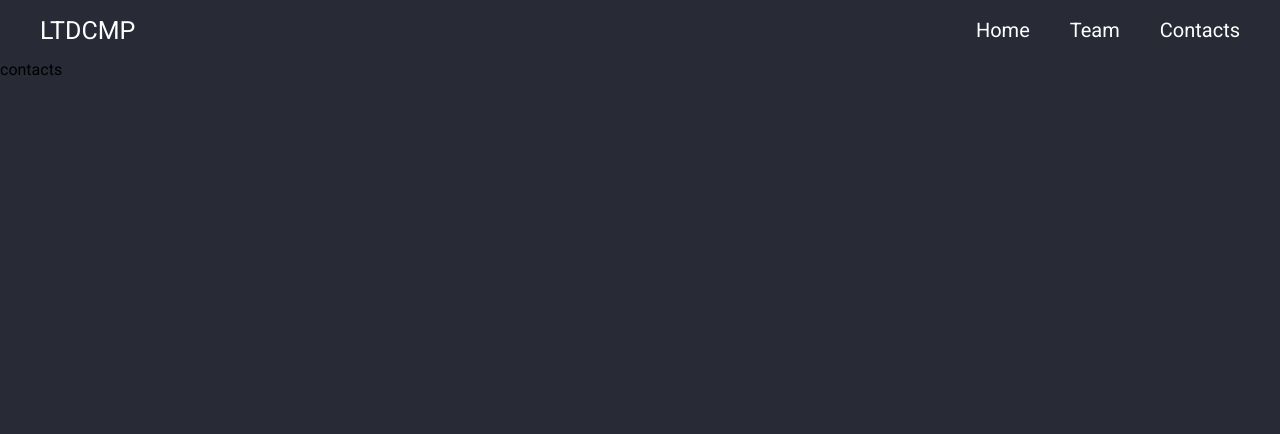
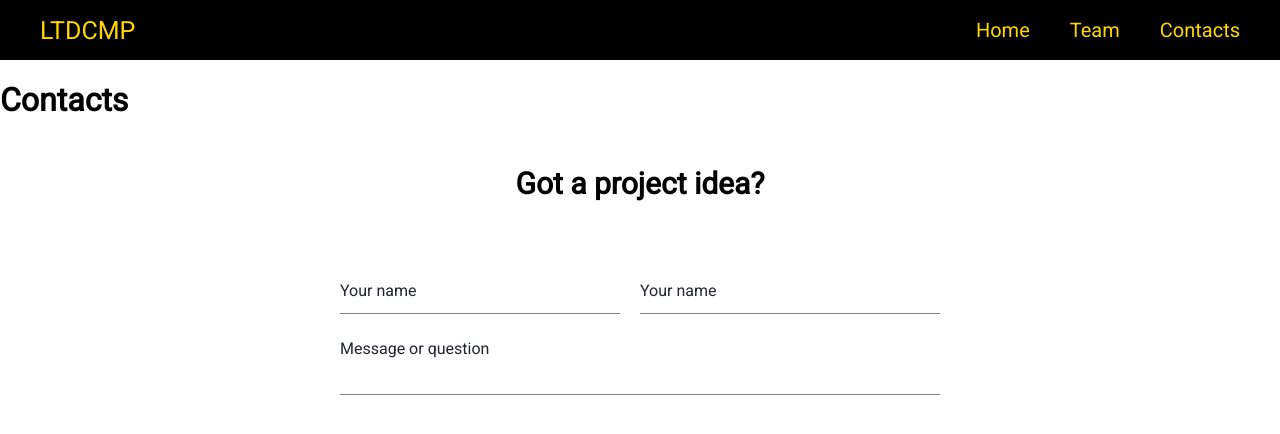
Before and after one commit to Saint33/ltdcmp, a Next.js app: page /contacts in a window 1280 px wide. Shown: the top 434 px of the page. Built offline with nearby package versions, Linux system fonts and the light colour scheme.

Commit message:
added contactForm component

```diff
--- /dev/null
+++ b/components/contactForm/index.js
@@ -0,0 +1,141 @@
+import React from 'react'
+import styled from 'styled-components'
+
+const FormWrapper = styled.section`
+  display: flex;
+  justify-content: center;
+  align-items: center;
+  flex-direction: column;
+`
+
+const FormTitle = styled.h1`
+  font-size: 30px;
+`
+
+const Form = styled.form`
+  width: 600px;
+  display: flex;
+  flex-wrap: wrap;
+`
+
+const FormRow = styled.div`
+  display: flex;
+  position: relative;
+  width: 100%;
+  margin-bottom: 20px;
+  &:first-child {
+    padding-top: 50px;
+  }
+  &:last-child {
+    margin-bottom: 0;
+  }
+`
+
+const Label = styled.label`
+  position: absolute;
+  left: 0;
+  top: 5px;
+  font-size: 16px;
+  color: #23252c;
+  transition: all 500ms cubic-bezier(0.68, -0.55, 0.265, 1.55);
+`
+
+const Input = styled.input`
+  height: 38px;
+  border: none;
+  border-bottom: 1px solid grey;
+  width: 100%;
+  font-size: 16px;
+  padding: 10px 0;
+  &:focus {
+    outline: none;
+    &+label {
+      transform: translate(0, -30px);
+    }
+  }
+`
+
+const InputWrapper = styled.div`
+  width: 50%;
+  position: relative;
+  &:first-child {
+    padding-right: 20px;
+  }
+`
+
+const FormTextArea = styled.textarea`
+  padding-top: 20px;
+  width: 100%;
+  resize: none;
+  border: none;
+  border-bottom: 1px solid grey;
+  display: block;
+  line-height: 1.2;
+  overflow:hidden;
+  font-size: 16px;
+  &:focus {
+    outline: none;
+  }
+`
+
+class ContactForm extends React.Component {
+
+  state = {
+
+  }
+
+  textarea = React.createRef();
+
+  componentDidMount (){
+    console.log(this.textarea);
+    this.textarea.current.addEventListener('keydown', this.autosize)
+  }
+
+  componentWillUnmount() {
+    this.textarea.current.removeEventListener('keydown', this.autosize)
+  }
+
+  autosize = () => {
+    const textarea = this.textarea.current;
+    textarea.style.cssText = 'height:auto; padding:0';
+    textarea.style.cssText = 'height:' + textarea.scrollHeight + 'px';
+  }
+
+  render() {
+    return (
+      <FormWrapper>
+        <FormTitle>
+          Got a project idea?
+        </FormTitle>
+        <Form>
+          <FormRow>
+            <InputWrapper>
+              <Input
+                type="text"
+                id="name" />
+              <Label htmlFor="name">
+                Your name
+              </Label>
+            </InputWrapper>
+            <InputWrapper>
+              <Input
+                type="text"
+                id="name" />
+              <Label htmlFor="name">
+                Your name
+              </Label>
+            </InputWrapper>
+          </FormRow>
+          <FormRow>
+            <Label>
+              Message or question
+            </Label>
+            <FormTextArea ref={this.textarea}/>
+          </FormRow>
+        </Form>
+      </FormWrapper>
+    )
+  }
+}
+
+export default ContactForm;
--- a/components/header/index.js
+++ b/components/header/index.js
@@ -8,21 +8,22 @@ const HeaderContainer = styled.div`
   justify-content: space-between;
   padding: 0 40px;
   height: 60px;
+  background-color: black;
 `
 
 const HeaderLogo = styled.div`
-  color: white;
+  color: #FFD700;
   font-size: 25px;
 `
 
 const HeaderLink = styled.span`
-  color: white;
+  color: #FFD700;
   font-size: 20px;
   transition: 0.2s;
   cursor: pointer;
   margin-right: 40px;
   &:hover {
-    color: blue;
+    color: #CCAC00;
   }
   &:last-child {
     margin-right: 0;
--- a/components/layout/index.js
+++ b/components/layout/index.js
@@ -3,12 +3,19 @@ import styled from 'styled-components'
 import Header from '../header'
 
 const LayoutContainer = styled.div`
-  background-color: #282a36;
+  background-color: white;
   min-height: 100vh;
 `
 
 const Layout = ({ children }) => (
   <LayoutContainer>
+    <style global jsx>
+      {`
+        * {
+          box-sizing: border-box;
+        }
+      `}
+    </style>
     <Header />
     {children}
   </LayoutContainer>
--- a/pages/_document.js
+++ b/pages/_document.js
@@ -2,14 +2,14 @@ import Document, { Head, Main, NextScript } from 'next/document'
 import { ServerStyleSheet } from 'styled-components'
 
 export default class MyDocument extends Document {
-  static getInitialProps ({ renderPage }) {
+  static getInitialProps({ renderPage }) {
     const sheet = new ServerStyleSheet()
     const page = renderPage(App => props => sheet.collectStyles(<App {...props} />))
     const styleTags = sheet.getStyleElement()
     return { ...page, styleTags }
   }
 
-  render () {
+  render() {
     return (
       <html>
         <Head>
--- a/pages/contacts.js
+++ b/pages/contacts.js
@@ -1,6 +1,7 @@
-import styled from 'styled-components';
+import styled from 'styled-components'
 
 import Layout from '../components/layout'
+import ContactForm from '../components/contactForm'
 
 const ContactsContainer = styled.div`
 
@@ -8,7 +9,9 @@ const ContactsContainer = styled.div`
 const Contacts = () => (
   <Layout>
     <ContactsContainer>
-      contacts
+      <h1>Contacts</h1>
+
+      <ContactForm />
     </ContactsContainer>
   </Layout>
 )
```
